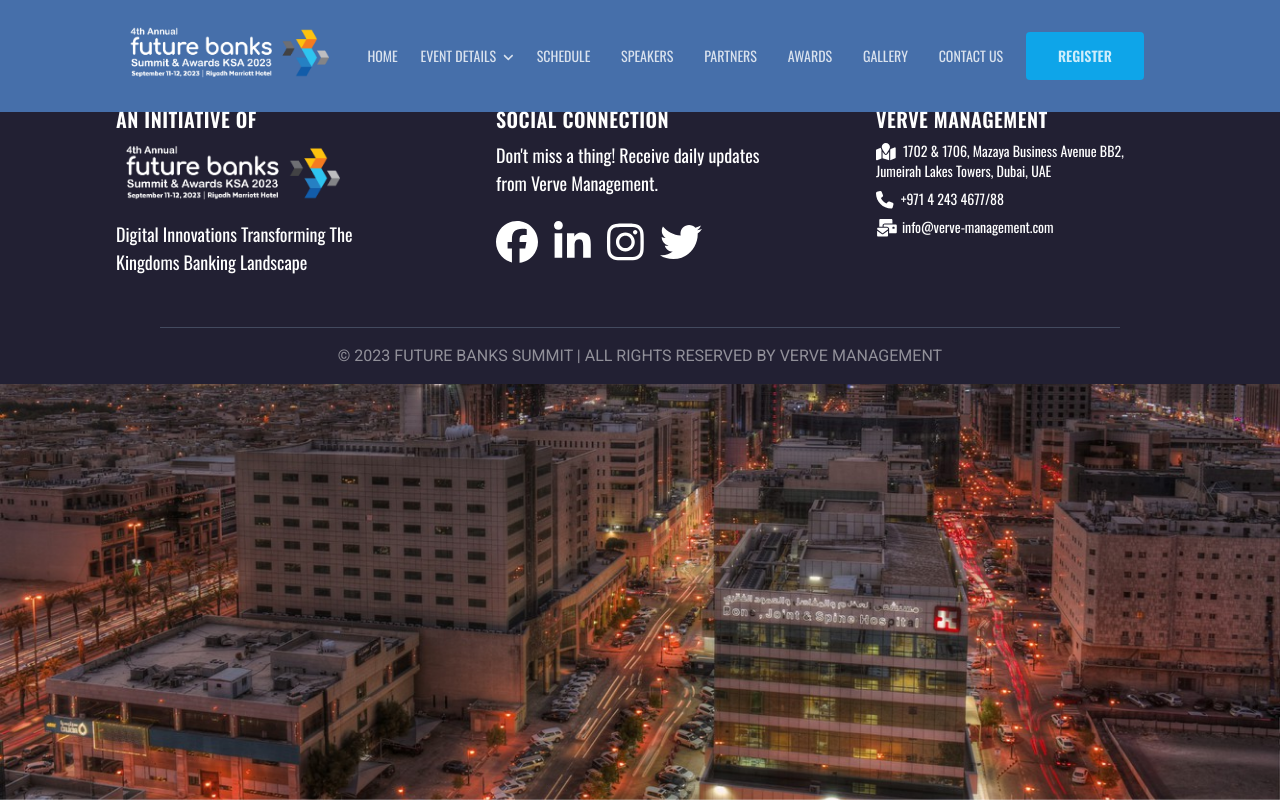
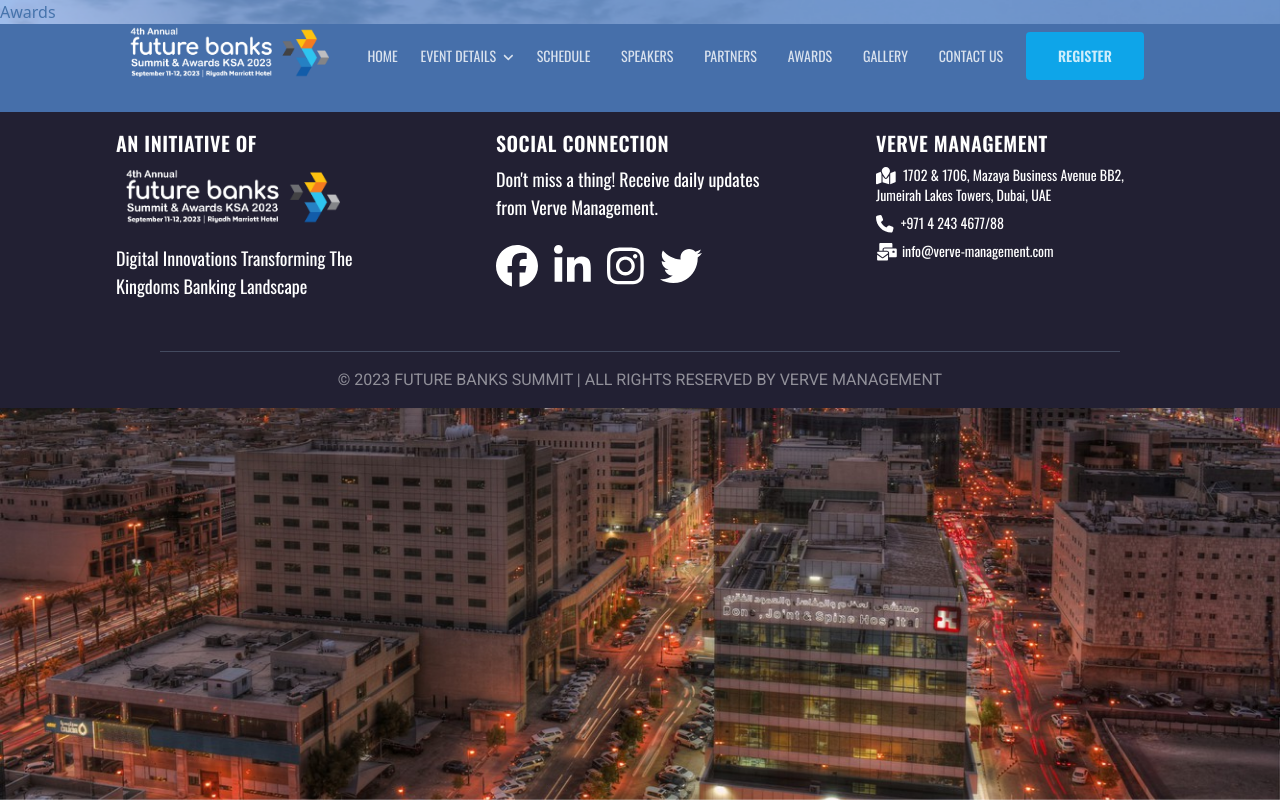
Before and after one commit to whyehtasam/ksa.futurebanksummit, a React (Vite) app: page /awards in a window 1280 px wide. Built offline with nearby package versions, Linux system fonts and the light colour scheme.

Commit message:
Add Awards component and link in header

```diff
--- a/src/App.jsx
+++ b/src/App.jsx
@@ -13,6 +13,7 @@ import Footer from "./components/footer/Footer";
 import Schedule from "./components/schedule/Schedule";
 import Speakers from './components/speakers/Speakers';
 import Partners from './components/partners/Partners';
+import Awards from './components/awards/Awards';
 import "./App.css";
 function App() {
   return (
@@ -23,6 +24,7 @@ function App() {
       <Route path="/schedule" element={<Schedule />} />
       <Route path="/speakers" element={<Speakers />} />
       <Route path="/partners" element={<Partners />} />
+      <Route path="/awards" element={<Awards />} />
       <Route path="/" element={
         <>
           <Carousel />
--- /dev/null
+++ b/src/components/awards/Awards.jsx
@@ -0,0 +1,8 @@
+
+const Awards = () => {
+  return (
+    <div>Awards</div>
+  )
+}
+
+export default Awards
--- a/src/components/header/Header.jsx
+++ b/src/components/header/Header.jsx
@@ -43,7 +43,7 @@ const Header = () => {
                   <Link to="/schedule"><li className="mx-2 text-center h-fit hover:text-white ">SCHEDULE</li></Link>
                   <Link to="/speakers"><li className="mx-2 text-center h-fit hover:text-white ">SPEAKERS</li></Link>
                   <Link to="/partners"><li className="mx-2 text-center h-fit hover:text-white ">PARTNERS</li></Link>
-                  <li className="mx-2 text-center h-fit hover:text-white ">AWARDS</li>
+                  <Link to="/awards"><li className="mx-2 text-center h-fit hover:text-white ">AWARDS</li></Link>
                   <li className="mx-2 text-center h-fit hover:text-white ">GALLERY</li>
                   <li className="mx-2 text-center h-fit hover:text-white ">CONTACT US</li>
                   <button className="btn no-animation bg-sky-500 hover:text-white border-none btn-ghost px-8 rounded opacity-100 hover:rounded-xl hover:bg-sky-600 transition-all duration-500">REGISTER</button>
```
